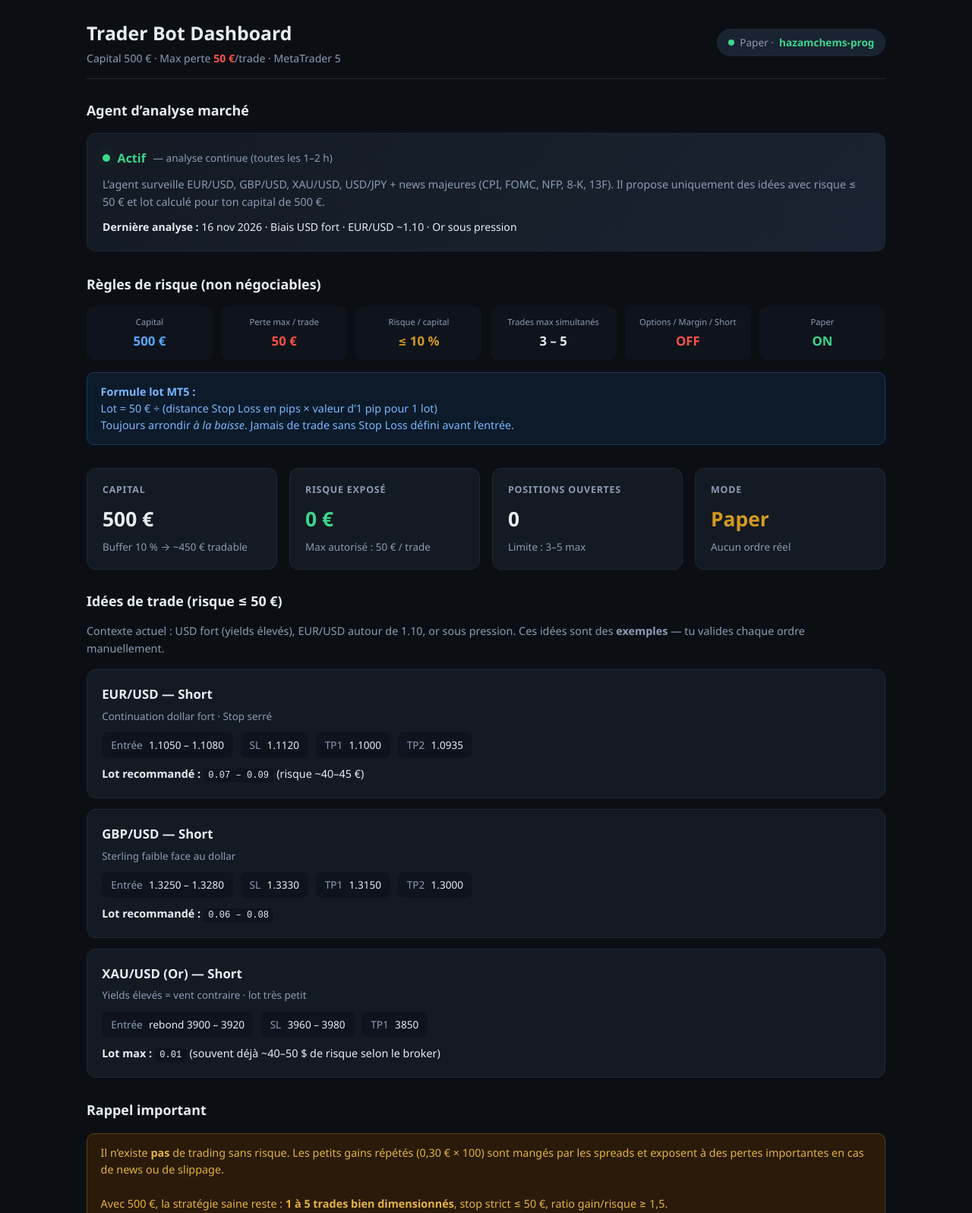
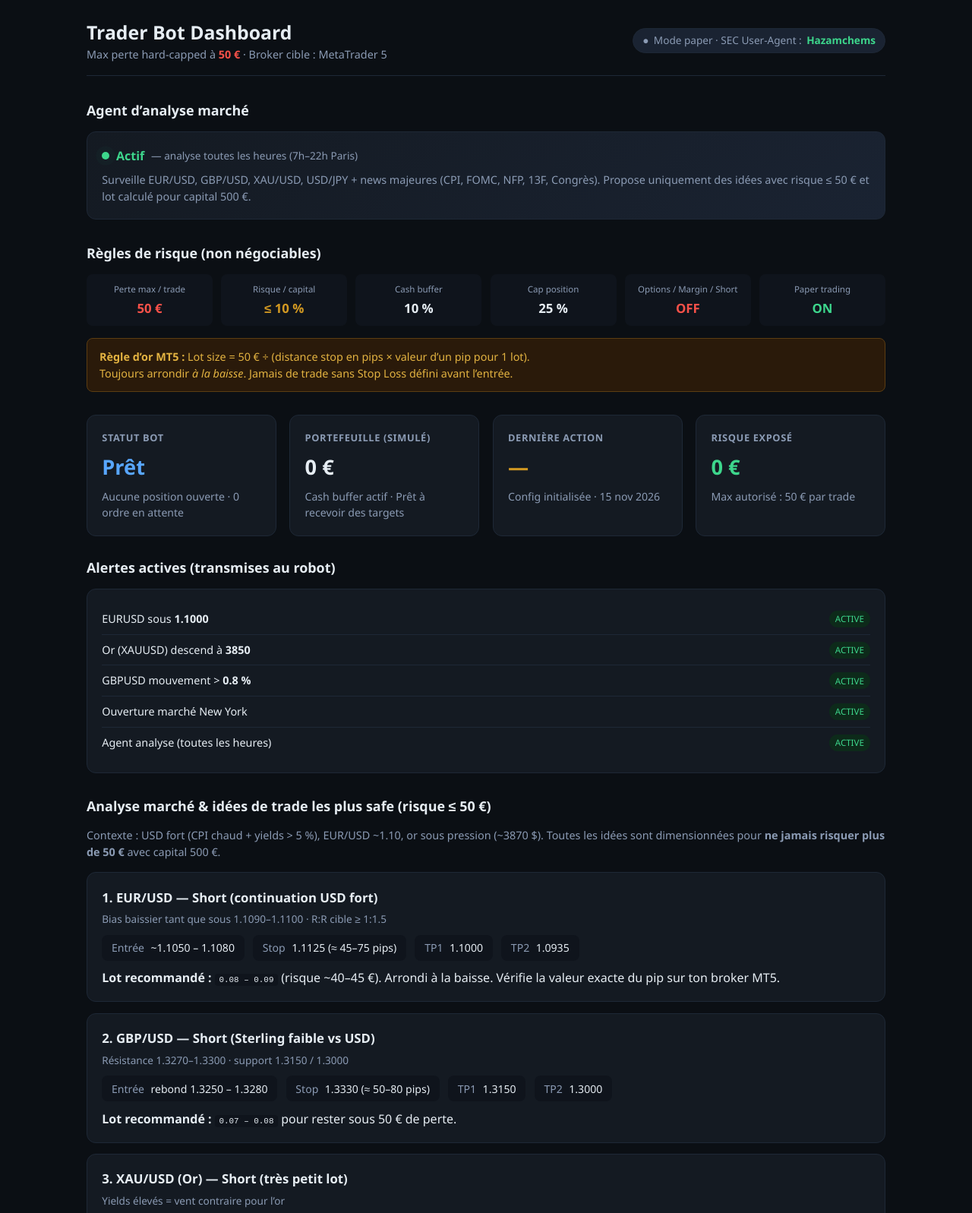
Before and after one commit to hazamchems-prog/trader-bot-dashboard, a plain HTML site: page dashboard/index.html in a window 1280 px wide. Shown: the top 1597 px of the page at 76% size. Drawn offline with Linux system fonts and the light colour scheme.

Commit message:
Dashboard complet: alertes intégrées, règles de risque, idées safe, agent actif — style clair

```diff
--- a/dashboard/index.html
+++ b/dashboard/index.html
@@ -3,7 +3,7 @@
 <head>
   <meta charset="UTF-8" />
   <meta name="viewport" content="width=device-width, initial-scale=1" />
-  <title>Trader Bot Dashboard — 500€ | Max 50€/trade</title>
+  <title>Trader Bot Dashboard — Max Risk 50€ | MT5</title>
   <style>
     :root {
       --bg: #0b0f14;
@@ -15,201 +15,130 @@
       --red: #f85149;
       --amber: #d29922;
       --blue: #58a6ff;
-      --purple: #a371f7;
     }
     * { box-sizing: border-box; margin: 0; padding: 0; }
     body {
-      font-family: 'Segoe UI', system-ui, -apple-system, sans-serif;
+      font-family: 'Segoe UI', system-ui, sans-serif;
       background: var(--bg);
       color: var(--text);
-      line-height: 1.55;
+      line-height: 1.5;
       min-height: 100vh;
       padding: 1.5rem;
       max-width: 1100px;
       margin: 0 auto;
     }
     header {
-      display: flex;
-      flex-wrap: wrap;
-      justify-content: space-between;
-      align-items: center;
-      gap: 1rem;
-      margin-bottom: 1.75rem;
-      padding-bottom: 1rem;
-      border-bottom: 1px solid var(--border);
+      display: flex; flex-wrap: wrap; justify-content: space-between; align-items: center;
+      gap: 1rem; margin-bottom: 2rem; padding-bottom: 1rem; border-bottom: 1px solid var(--border);
     }
     h1 { font-size: 1.55rem; font-weight: 700; }
     .badge {
-      display: inline-flex;
-      align-items: center;
-      gap: 0.45rem;
-      background: #1a2332;
-      border: 1px solid var(--border);
-      padding: 0.4rem 0.85rem;
-      border-radius: 999px;
-      font-size: 0.85rem;
-      color: var(--muted);
+      display: inline-flex; align-items: center; gap: 0.4rem;
+      background: #1a2332; border: 1px solid var(--border);
+      padding: 0.35rem 0.75rem; border-radius: 999px; font-size: 0.85rem; color: var(--muted);
     }
-    .badge .dot { width: 8px; height: 8px; border-radius: 50%; background: var(--green); }
     .badge strong { color: var(--green); }
     .grid {
-      display: grid;
-      grid-template-columns: repeat(auto-fit, minmax(200px, 1fr));
-      gap: 1rem;
-      margin-bottom: 1.75rem;
+      display: grid; grid-template-columns: repeat(auto-fit, minmax(220px, 1fr));
+      gap: 1.1rem; margin-bottom: 1.75rem;
     }
     .card {
-      background: var(--card);
-      border: 1px solid var(--border);
-      border-radius: 12px;
-      padding: 1.15rem 1.25rem;
+      background: var(--card); border: 1px solid var(--border);
+      border-radius: 12px; padding: 1.2rem;
     }
     .card h2 {
-      font-size: 0.78rem;
-      text-transform: uppercase;
-      letter-spacing: 0.06em;
-      color: var(--muted);
-      margin-bottom: 0.55rem;
+      font-size: 0.8rem; text-transform: uppercase; letter-spacing: 0.05em;
+      color: var(--muted); margin-bottom: 0.6rem;
     }
-    .big { font-size: 1.65rem; font-weight: 700; }
-    .green { color: var(--green); }
-    .red { color: var(--red); }
-    .amber { color: var(--amber); }
-    .blue { color: var(--blue); }
-    .section { margin-bottom: 1.85rem; }
-    .section > h2 {
-      font-size: 1.12rem;
-      margin-bottom: 0.9rem;
-      display: flex;
-      align-items: center;
-      gap: 0.5rem;
-    }
+    .big { font-size: 1.7rem; font-weight: 700; }
+    .green { color: var(--green); } .red { color: var(--red); }
+    .amber { color: var(--amber); } .blue { color: var(--blue); }
+    .section { margin-bottom: 1.9rem; }
+    .section > h2 { font-size: 1.12rem; margin-bottom: 0.9rem; }
     .rules {
-      display: grid;
-      grid-template-columns: repeat(auto-fit, minmax(120px, 1fr));
-      gap: 0.7rem;
+      display: grid; grid-template-columns: repeat(auto-fit, minmax(120px, 1fr)); gap: 0.7rem;
     }
     .rule {
-      background: #0f141c;
-      border-radius: 10px;
-      padding: 0.75rem 0.5rem;
-      text-align: center;
+      background: #0f141c; border-radius: 8px; padding: 0.7rem; text-align: center;
     }
-    .rule .label { font-size: 0.7rem; color: var(--muted); }
-    .rule .value { font-size: 1.05rem; font-weight: 600; margin-top: 0.25rem; }
+    .rule .label { font-size: 0.72rem; color: var(--muted); }
+    .rule .value { font-size: 1.05rem; font-weight: 600; margin-top: 0.2rem; }
     .warning {
-      background: #2a1a0a;
-      border: 1px solid #5c3d12;
-      color: #e3b341;
-      padding: 0.85rem 1.1rem;
-      border-radius: 10px;
-      font-size: 0.9rem;
-      margin: 1rem 0;
+      background: #2a1a0a; border: 1px solid #5c3d12; color: #e3b341;
+      padding: 0.8rem 1rem; border-radius: 8px; font-size: 0.9rem; margin: 1rem 0;
     }
     .info {
-      background: #0d1a2a;
-      border: 1px solid #1e3a5f;
-      color: #79b8ff;
-      padding: 0.85rem 1.1rem;
-      border-radius: 10px;
-      font-size: 0.9rem;
-      margin: 1rem 0;
+      background: #0d1a2a; border: 1px solid #1e3a5f; color: #79b8ff;
+      padding: 0.8rem 1rem; border-radius: 8px; font-size: 0.9rem; margin: 1rem 0;
     }
     .trade-idea {
-      background: var(--card);
-      border: 1px solid var(--border);
-      border-radius: 12px;
-      padding: 1.2rem;
-      margin-bottom: 0.85rem;
+      background: var(--card); border: 1px solid var(--border);
+      border-radius: 12px; padding: 1.2rem; margin-bottom: 0.9rem;
     }
-    .trade-idea h3 { font-size: 1.05rem; margin-bottom: 0.35rem; }
-    .meta { color: var(--muted); font-size: 0.84rem; margin-bottom: 0.65rem; }
-    .levels {
-      display: flex;
-      flex-wrap: wrap;
-      gap: 0.6rem;
-      margin: 0.65rem 0;
-    }
+    .trade-idea h3 { margin-bottom: 0.4rem; font-size: 1.05rem; }
+    .meta { color: var(--muted); font-size: 0.85rem; margin-bottom: 0.65rem; }
+    .levels { display: flex; flex-wrap: wrap; gap: 0.7rem; margin: 0.65rem 0; }
     .level {
-      background: #0f141c;
-      padding: 0.4rem 0.75rem;
-      border-radius: 8px;
-      font-size: 0.85rem;
+      background: #0f141c; padding: 0.4rem 0.8rem; border-radius: 8px; font-size: 0.88rem;
     }
     .level span { color: var(--muted); margin-right: 0.3rem; }
     .agent-box {
-      background: linear-gradient(135deg, #141a22 0%, #1a2332 100%);
-      border: 1px solid var(--border);
-      border-radius: 12px;
-      padding: 1.25rem;
+      background: linear-gradient(135deg, #141a22, #1a2332);
+      border: 1px solid var(--border); border-radius: 12px; padding: 1.2rem; margin-bottom: 1.5rem;
     }
-    .agent-status {
-      display: flex;
-      align-items: center;
-      gap: 0.6rem;
-      margin-bottom: 0.75rem;
-    }
+    .agent-status { display: flex; align-items: center; gap: 0.55rem; margin-bottom: 0.55rem; }
     .pulse {
-      width: 10px; height: 10px;
-      border-radius: 50%;
-      background: var(--green);
-      box-shadow: 0 0 0 0 rgba(61, 214, 140, 0.5);
+      width: 10px; height: 10px; border-radius: 50%; background: var(--green);
       animation: pulse 2s infinite;
     }
     @keyframes pulse {
-      0% { box-shadow: 0 0 0 0 rgba(61, 214, 140, 0.5); }
-      70% { box-shadow: 0 0 0 8px rgba(61, 214, 140, 0); }
-      100% { box-shadow: 0 0 0 0 rgba(61, 214, 140, 0); }
+      0% { box-shadow: 0 0 0 0 rgba(61,214,140,0.5); }
+      70% { box-shadow: 0 0 0 8px rgba(61,214,140,0); }
+      100% { box-shadow: 0 0 0 0 rgba(61,214,140,0); }
     }
+    .alert-item {
+      display: flex; justify-content: space-between; align-items: center;
+      padding: 0.55rem 0; border-bottom: 1px solid var(--border); font-size: 0.9rem;
+    }
+    .alert-item:last-child { border-bottom: none; }
+    .tag {
+      font-size: 0.72rem; padding: 0.15rem 0.5rem; border-radius: 999px;
+      background: #1a2332; color: var(--muted);
+    }
+    .tag.active { background: #0d2a1a; color: var(--green); }
     footer {
-      margin-top: 2.5rem;
-      padding-top: 1rem;
-      border-top: 1px solid var(--border);
-      color: var(--muted);
-      font-size: 0.78rem;
-      text-align: center;
+      margin-top: 2.5rem; padding-top: 1rem; border-top: 1px solid var(--border);
+      color: var(--muted); font-size: 0.78rem; text-align: center;
     }
-    code {
-      background: #0f141c;
-      padding: 0.12rem 0.4rem;
-      border-radius: 4px;
-      font-size: 0.84em;
-    }
-    a { color: var(--blue); text-decoration: none; }
-    a:hover { text-decoration: underline; }
-    ul { padding-left: 1.2rem; }
-    li { margin-bottom: 0.4rem; color: var(--muted); font-size: 0.9rem; }
+    code { background: #0f141c; padding: 0.12rem 0.35rem; border-radius: 4px; font-size: 0.84em; }
+    a { color: var(--blue); }
+    ol, ul { padding-left: 1.2rem; color: var(--muted); }
+    li { margin-bottom: 0.4rem; }
   </style>
 </head>
 <body>
   <header>
     <div>
       <h1>Trader Bot Dashboard</h1>
-      <p style="color:var(--muted);font-size:0.88rem;margin-top:0.2rem;">
-        Capital 500 € · Max perte <strong style="color:var(--red)">50 €</strong>/trade · MetaTrader 5
-      </p>
+      <p style="color:var(--muted);font-size:0.9rem;">Max perte hard-capped à <strong style="color:var(--red)">50 €</strong> · Broker cible : MetaTrader 5</p>
     </div>
     <div class="badge">
-      <span class="dot"></span>
-      Paper · <strong>hazamchems-prog</strong>
+      <span>●</span> Mode paper · SEC User-Agent : <strong>Hazamchems</strong>
     </div>
   </header>
 
-  <!-- AGENT STATUS -->
+  <!-- AGENT -->
   <div class="section">
     <h2>Agent d’analyse marché</h2>
     <div class="agent-box">
       <div class="agent-status">
         <div class="pulse"></div>
         <strong style="color:var(--green)">Actif</strong>
-        <span style="color:var(--muted);font-size:0.85rem;">— analyse continue (toutes les 1–2 h)</span>
+        <span style="color:var(--muted);font-size:0.85rem;">— analyse toutes les heures (7h–22h Paris)</span>
       </div>
-      <p style="color:var(--muted);font-size:0.9rem;margin-bottom:0.7rem;">
-        L’agent surveille EUR/USD, GBP/USD, XAU/USD, USD/JPY + news majeures (CPI, FOMC, NFP, 8-K, 13F).
-        Il propose uniquement des idées avec risque ≤ 50 € et lot calculé pour ton capital de 500 €.
-      </p>
-      <p style="font-size:0.88rem;">
-        <strong>Dernière analyse :</strong> 16 nov 2026 · Biais USD fort · EUR/USD ~1.10 · Or sous pression
+      <p style="color:var(--muted);font-size:0.9rem;">
+        Surveille EUR/USD, GBP/USD, XAU/USD, USD/JPY + news majeures (CPI, FOMC, NFP, 13F, Congrès).
+        Propose uniquement des idées avec risque ≤ 50 € et lot calculé pour capital 500 €.
       </p>
     </div>
   </div>
@@ -218,131 +147,166 @@
   <div class="section">
     <h2>Règles de risque (non négociables)</h2>
     <div class="rules">
-      <div class="rule">
-        <div class="label">Capital</div>
-        <div class="value blue">500 €</div>
-      </div>
-      <div class="rule">
-        <div class="label">Perte max / trade</div>
-        <div class="value red">50 €</div>
-      </div>
-      <div class="rule">
-        <div class="label">Risque / capital</div>
-        <div class="value amber">≤ 10 %</div>
-      </div>
-      <div class="rule">
-        <div class="label">Trades max simultanés</div>
-        <div class="value">3 – 5</div>
-      </div>
-      <div class="rule">
-        <div class="label">Options / Margin / Short</div>
-        <div class="value red">OFF</div>
-      </div>
-      <div class="rule">
-        <div class="label">Paper</div>
-        <div class="value green">ON</div>
-      </div>
+      <div class="rule"><div class="label">Perte max / trade</div><div class="value red">50 €</div></div>
+      <div class="rule"><div class="label">Risque / capital</div><div class="value amber">≤ 10 %</div></div>
+      <div class="rule"><div class="label">Cash buffer</div><div class="value">10 %</div></div>
+      <div class="rule"><div class="label">Cap position</div><div class="value">25 %</div></div>
+      <div class="rule"><div class="label">Options / Margin / Short</div><div class="value red">OFF</div></div>
+      <div class="rule"><div class="label">Paper trading</div><div class="value green">ON</div></div>
     </div>
-
-    <div class="info">
-      <strong>Formule lot MT5 :</strong><br>
-      Lot = 50 € ÷ (distance Stop Loss en pips × valeur d’1 pip pour 1 lot)<br>
+    <div class="warning">
+      <strong>Règle d’or MT5 :</strong> Lot size = 50 € ÷ (distance stop en pips × valeur d’un pip pour 1 lot).<br>
       Toujours arrondir <em>à la baisse</em>. Jamais de trade sans Stop Loss défini avant l’entrée.
     </div>
   </div>
 
-  <!-- STATUS CARDS -->
+  <!-- STATUS -->
   <div class="grid">
     <div class="card">
-      <h2>Capital</h2>
-      <div class="big">500 €</div>
-      <p style="color:var(--muted);font-size:0.84rem;margin-top:0.35rem;">Buffer 10 % → ~450 € tradable</p>
+      <h2>Statut bot</h2>
+      <div class="big blue">Prêt</div>
+      <p style="color:var(--muted);margin-top:0.45rem;font-size:0.88rem;">Aucune position ouverte · 0 ordre en attente</p>
+    </div>
+    <div class="card">
+      <h2>Portefeuille (simulé)</h2>
+      <div class="big">0 €</div>
+      <p style="color:var(--muted);margin-top:0.45rem;font-size:0.88rem;">Cash buffer actif · Prêt à recevoir des targets</p>
+    </div>
+    <div class="card">
+      <h2>Dernière action</h2>
+      <div class="big amber">—</div>
+      <p style="color:var(--muted);margin-top:0.45rem;font-size:0.88rem;">Config initialisée · 15 nov 2026</p>
     </div>
     <div class="card">
       <h2>Risque exposé</h2>
       <div class="big green">0 €</div>
-      <p style="color:var(--muted);font-size:0.84rem;margin-top:0.35rem;">Max autorisé : 50 € / trade</p>
+      <p style="color:var(--muted);margin-top:0.45rem;font-size:0.88rem;">Max autorisé : 50 € par trade</p>
     </div>
+  </div>
+
+  <!-- ALERTS -->
+  <div class="section">
+    <h2>Alertes actives (transmises au robot)</h2>
     <div class="card">
-      <h2>Positions ouvertes</h2>
-      <div class="big">0</div>
-      <p style="color:var(--muted);font-size:0.84rem;margin-top:0.35rem;">Limite : 3–5 max</p>
-    </div>
-    <div class="card">
-      <h2>Mode</h2>
-      <div class="big amber">Paper</div>
-      <p style="color:var(--muted);font-size:0.84rem;margin-top:0.35rem;">Aucun ordre réel</p>
+      <div class="alert-item">
+        <span>EURUSD sous <strong>1.1000</strong></span>
+        <span class="tag active">ACTIVE</span>
+      </div>
+      <div class="alert-item">
+        <span>Or (XAUUSD) descend à <strong>3850</strong></span>
+        <span class="tag active">ACTIVE</span>
+      </div>
+      <div class="alert-item">
+        <span>GBPUSD mouvement &gt; <strong>0.8 %</strong></span>
+        <span class="tag active">ACTIVE</span>
+      </div>
+      <div class="alert-item">
+        <span>Ouverture marché New York</span>
+        <span class="tag active">ACTIVE</span>
+      </div>
+      <div class="alert-item">
+        <span>Agent analyse (toutes les heures)</span>
+        <span class="tag active">ACTIVE</span>
+      </div>
     </div>
   </div>
 
   <!-- TRADE IDEAS -->
   <div class="section">
-    <h2>Idées de trade (risque ≤ 50 €)</h2>
-    <p style="color:var(--muted);font-size:0.9rem;margin-bottom:1rem;">
-      Contexte actuel : USD fort (yields élevés), EUR/USD autour de 1.10, or sous pression. Ces idées sont des <strong>exemples</strong> — tu valides chaque ordre manuellement.
+    <h2>Analyse marché & idées de trade les plus safe (risque ≤ 50 €)</h2>
+    <p style="color:var(--muted);margin-bottom:1rem;font-size:0.9rem;">
+      Contexte : USD fort (CPI chaud + yields &gt; 5 %), EUR/USD ~1.10, or sous pression (~3870 $).
+      Toutes les idées sont dimensionnées pour <strong>ne jamais risquer plus de 50 €</strong> avec capital 500 €.
     </p>
 
     <div class="trade-idea">
-      <h3>EUR/USD — Short</h3>
-      <div class="meta">Continuation dollar fort · Stop serré</div>
+      <h3>1. EUR/USD — Short (continuation USD fort)</h3>
+      <div class="meta">Bias baissier tant que sous 1.1090–1.1100 · R:R cible ≥ 1:1.5</div>
       <div class="levels">
-        <div class="level"><span>Entrée</span> 1.1050 – 1.1080</div>
-        <div class="level"><span>SL</span> 1.1120</div>
+        <div class="level"><span>Entrée</span> ~1.1050 – 1.1080</div>
+        <div class="level"><span>Stop</span> 1.1125 (≈ 45–75 pips)</div>
         <div class="level"><span>TP1</span> 1.1000</div>
         <div class="level"><span>TP2</span> 1.0935</div>
       </div>
-      <p style="font-size:0.9rem;"><strong>Lot recommandé :</strong> <code>0.07 – 0.09</code> (risque ~40–45 €)</p>
+      <p><strong>Lot recommandé :</strong> <code>0.08 – 0.09</code> (risque ~40–45 €). Arrondi à la baisse. Vérifie la valeur exacte du pip sur ton broker MT5.</p>
     </div>
 
     <div class="trade-idea">
-      <h3>GBP/USD — Short</h3>
-      <div class="meta">Sterling faible face au dollar</div>
+      <h3>2. GBP/USD — Short (Sterling faible vs USD)</h3>
+      <div class="meta">Résistance 1.3270–1.3300 · support 1.3150 / 1.3000</div>
       <div class="levels">
-        <div class="level"><span>Entrée</span> 1.3250 – 1.3280</div>
-        <div class="level"><span>SL</span> 1.3330</div>
+        <div class="level"><span>Entrée</span> rebond 1.3250 – 1.3280</div>
+        <div class="level"><span>Stop</span> 1.3330 (≈ 50–80 pips)</div>
         <div class="level"><span>TP1</span> 1.3150</div>
         <div class="level"><span>TP2</span> 1.3000</div>
       </div>
-      <p style="font-size:0.9rem;"><strong>Lot recommandé :</strong> <code>0.06 – 0.08</code></p>
+      <p><strong>Lot recommandé :</strong> <code>0.07 – 0.08</code> pour rester sous 50 € de perte.</p>
     </div>
 
     <div class="trade-idea">
-      <h3>XAU/USD (Or) — Short</h3>
-      <div class="meta">Yields élevés = vent contraire · lot très petit</div>
+      <h3>3. XAU/USD (Or) — Short (très petit lot)</h3>
+      <div class="meta">Yields élevés = vent contraire pour l’or</div>
       <div class="levels">
         <div class="level"><span>Entrée</span> rebond 3900 – 3920</div>
-        <div class="level"><span>SL</span> 3960 – 3980</div>
+        <div class="level"><span>Stop</span> 3960 – 3980</div>
         <div class="level"><span>TP1</span> 3850</div>
+        <div class="level"><span>TP2</span> 3800</div>
       </div>
-      <p style="font-size:0.9rem;"><strong>Lot max :</strong> <code>0.01</code> (souvent déjà ~40–50 $ de risque selon le broker)</p>
+      <p><strong>Lot max :</strong> <code>0.01</code>. 1 lot = 100 oz → 1 $ de mouvement = 100 $. Avec stop 50 $ un lot risque 5000 $. Ne jamais monter plus haut.</p>
+    </div>
+
+    <div class="trade-idea">
+      <h3>4. USD/JPY — Long (biais dollar + risque intervention BoJ)</h3>
+      <div class="meta">Près de 160 · surveiller intervention possible</div>
+      <div class="levels">
+        <div class="level"><span>Entrée</span> pullback 159.20 – 159.50</div>
+        <div class="level"><span>Stop</span> 158.60 (≈ 60–90 pips)</div>
+        <div class="level"><span>TP1</span> 160.50</div>
+        <div class="level"><span>TP2</span> 161.50</div>
+      </div>
+      <p><strong>Lot recommandé :</strong> <code>0.08 – 0.10</code> (à recalculer précisément selon la valeur du pip de ton broker).</p>
     </div>
   </div>
 
-  <!-- REALITY CHECK -->
+  <!-- HOW TO USE -->
   <div class="section">
-    <h2>Rappel important</h2>
-    <div class="warning">
-      Il n’existe <strong>pas</strong> de trading sans risque. Les petits gains répétés (0,30 € × 100) sont mangés par les spreads et exposent à des pertes importantes en cas de news ou de slippage.<br><br>
-      Avec 500 €, la stratégie saine reste : <strong>1 à 5 trades bien dimensionnés</strong>, stop strict ≤ 50 €, ratio gain/risque ≥ 1,5.
+    <h2>Comment le robot + toi fonctionnent ensemble</h2>
+    <div class="card">
+      <ol>
+        <li>Le robot analyse le marché et propose des idées avec lot déjà calculé pour ≤ 50 € de risque.</li>
+        <li>Les alertes sont visibles ici et transmises au robot.</li>
+        <li>Tu valides <strong>manuellement</strong> chaque ordre (jamais d’exécution auto).</li>
+        <li>Sur MT5 : tu places l’ordre avec le lot exact + Stop Loss + Take Profit.</li>
+        <li>Si le calcul dépasse 50 € de risque → on réduit le lot ou on passe.</li>
+      </ol>
+      <p style="margin-top:0.9rem;">Fichiers clés : <code>trader/config.json</code> · <code>trader/alerts.json</code> · <code>trader/orders.json</code> · <code>trader/portfolio.json</code></p>
     </div>
   </div>
 
-  <!-- ACCESS -->
+  <!-- NEXT -->
+  <div class="section">
+    <h2>Prochaines actions</h2>
+    <div class="card">
+      <ul>
+        <li>Choisis une paire → je te donne le lot exact + niveaux mis à jour.</li>
+        <li>Demande « copy Buffett / Berkshire » pour générer des targets actions via les 13F.</li>
+        <li>Ajoute d’autres alertes quand tu veux (ex. « alerte or à 4000 »).</li>
+      </ul>
+    </div>
+  </div>
+
   <div class="section">
     <h2>Accès permanent</h2>
     <div class="card">
-      <p style="margin-bottom:0.5rem;">Dashboard sur GitHub :</p>
-      <p><a href="https://github.com/hazamchems-prog/trader-bot-dashboard" target="_blank">https://github.com/hazamchems-prog/trader-bot-dashboard</a></p>
-      <p style="color:var(--muted);font-size:0.88rem;margin-top:0.6rem;">
-        Ouvre <code>dashboard/index.html</code> dans ton navigateur ou clone le repo.
-      </p>
+      <p>Dashboard sur GitHub :</p>
+      <p style="margin-top:0.35rem;"><a href="https://github.com/hazamchems-prog/trader-bot-dashboard" target="_blank">https://github.com/hazamchems-prog/trader-bot-dashboard</a></p>
     </div>
   </div>
 
   <footer>
-    Ce dashboard et les idées ne constituent pas un conseil financier.<br>
-    Tu es seul responsable de tes décisions. Perte maximale autorisée : 50 € par trade.<br>
-    Capital : 500 € · Mode paper · Agent actif · 16 novembre 2026
+    Ce dashboard et les idées de trade ne constituent pas un conseil financier.<br>
+    Tu es seul responsable de tes décisions. Perte maximale autorisée par design : 50 € par trade.<br>
+    Capital 500 € · Mode paper · Agent actif · 16 novembre 2026
   </footer>
 </body>
 </html>
```
